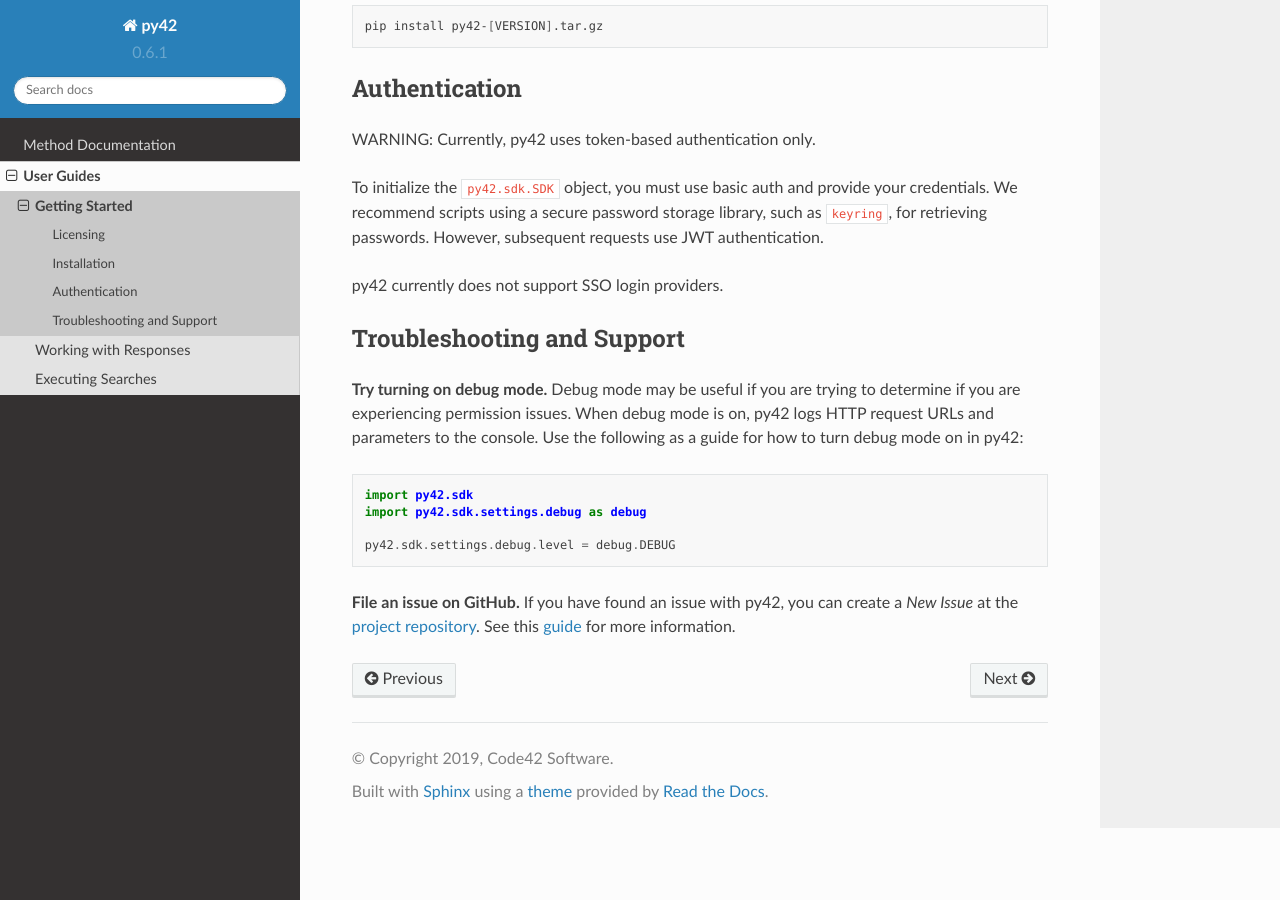
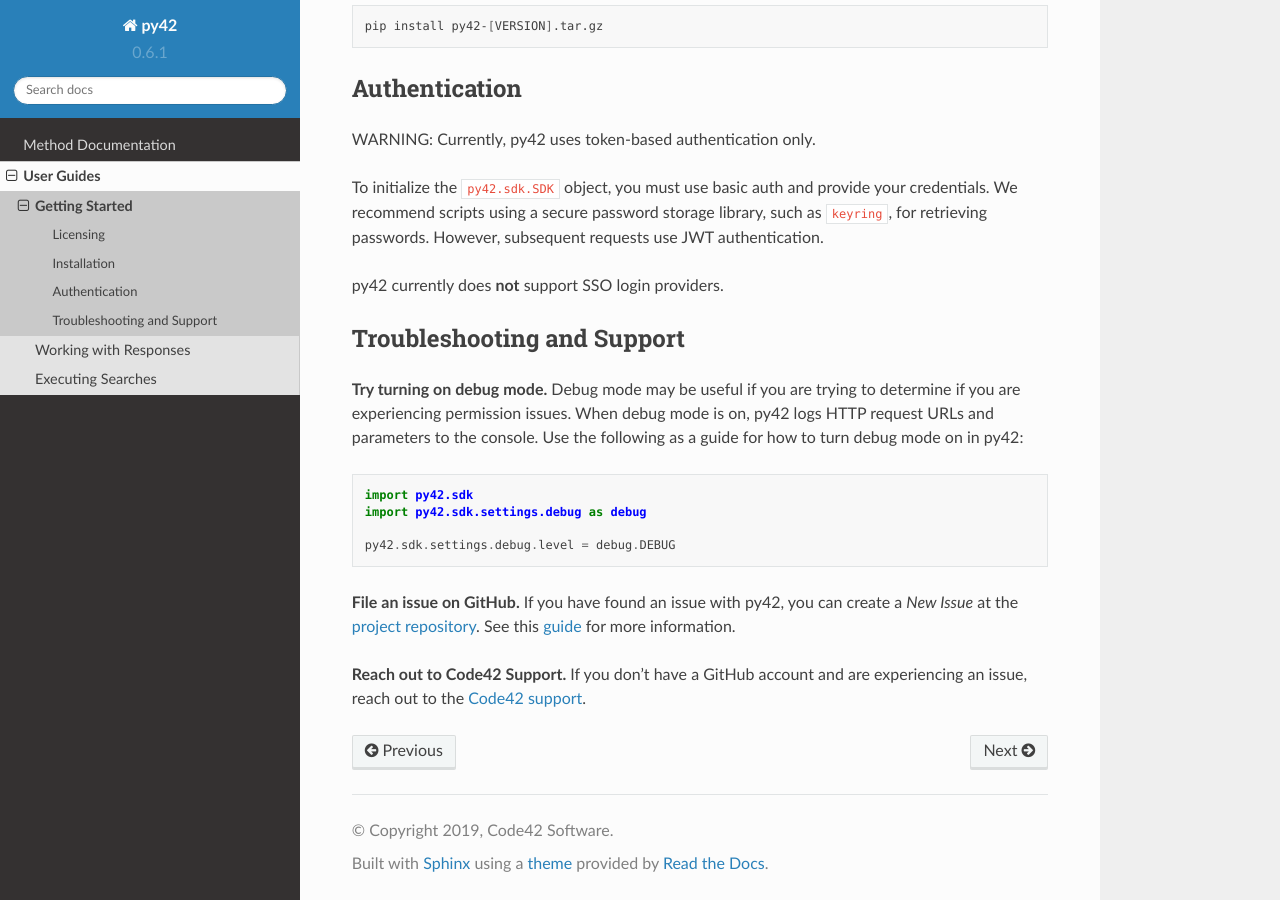
Before and after one commit to code42/py42, a Sphinx documentation site: the page built from docs/userguides/gettingstarted.md, in a window 1280 px wide and 900 px high, scrolled down 925 px. Built offline with Sphinx 7.4.7 and the Read the Docs theme 2.0.0, drawn with Linux system fonts in a browser that asks for light colours; pages that are not in the unit, such as notebooks, are missing from menus; the version number is read from the project's files by our own code.

Commit message:
Ultimate revision

```diff
--- a/docs/userguides/gettingstarted.md
+++ b/docs/userguides/gettingstarted.md
@@ -43,7 +43,7 @@
 using a secure password storage library, such as `keyring`, for retrieving passwords. However, subsequent requests use
 JWT authentication.
 
-py42 currently does not support SSO login providers.
+py42 currently does **not** support SSO login providers.
 
 ## Troubleshooting and Support
 
@@ -60,3 +60,6 @@
 **File an issue on GitHub.** If you have found an issue with py42, you can create a *New Issue* at the
 [project repository](https://github.com/code42/py42/issues). See this
 [guide](https://help.github.com/en/github/managing-your-work-on-github/creating-an-issue) for more information.
+
+**Reach out to Code42 Support.** If you don't have a GitHub account and are experiencing an issue, reach out to the
+[Code42 support](https://support.code42.com/).
```
